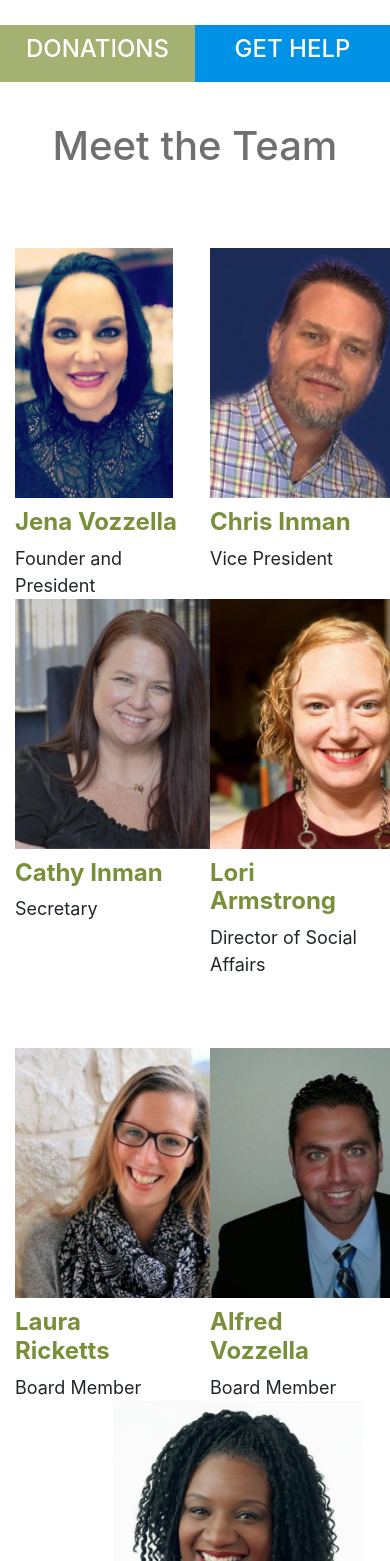
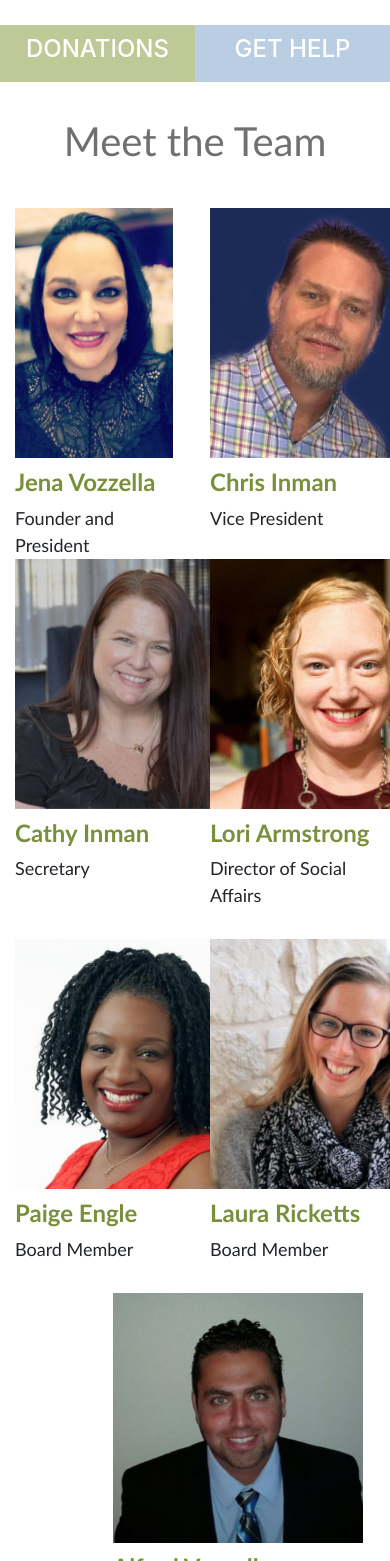
Before and after one commit to Chengalang/little-souls, a React (Create React App) app: page /about in a window 390 px wide. Shown: the part 87-1648 px from the top of the page. Built offline with nearby package versions, Linux system fonts and the light colour scheme.

Commit message:
mobile edits and restructure

```diff
--- a/src/components/Mobile/HeaderButtons.js
+++ b/src/components/Mobile/HeaderButtons.js
@@ -9,9 +9,9 @@ import './HeaderButtons.css';
 function HeaderButtons()
 {
     return (
-        <Container fluid>
+        <Container fluid className="mobile-buttons">
             <Row className="header-mobile-buttons hidden-lg">
-                <Col xs={6} style={{ backgroundColor: "#A4B173" }}>
+                <Col xs={6} style={{ backgroundColor: "#BFC997" }}>
                     <a
                         href="https://secure.egsnetwork.com/donate/1E1711C0C2AE41A"
                         target="_blank"
@@ -20,7 +20,7 @@ function HeaderButtons()
                         <h4>DONATIONS</h4>
                     </a>
                 </Col>
-                <Col xs={6} style={{ backgroundColor: "#0092E6" }}>
+                <Col xs={6} style={{ backgroundColor: "#B9CEE2" }}>
                     <a
                         href="https://docs.google.com/forms/d/e/1FAIpQLSf4Om_lJdWOFzVVLGQWPv6A14UfMt_WSKzF_rmZuYG8M0lhoA/viewform"
                         target="_blank"
--- a/src/pages/About/About.css
+++ b/src/pages/About/About.css
@@ -1,65 +1,86 @@
-.About {
-    display: flex;
-    justify-content: center;
+.about {
+    font-family: Calibri;
 }
 
-.About h1 {
+.about-banner {
     text-align: center;
+    padding: 15px;
+    margin: 20px 0;
     color: #707070;
-    padding: 40px 0 70px;
 }
-.About h4 {
+.about h4 {
     color: #7A8F3A;
     font-weight: bold;
 }
-.About span {
+.about span {
     font-size: 18px;
 }
-
-.About img {
+.about img {
     /*box-shadow: 0 10px 6px -6px #777;*/
     margin-bottom: 10px;
 }
 
 /* Team - first row */
-.About-team-one-main {
-    display: flex;
-    justify-content: center;
-}
-.About-team-one {
-    max-width: 1200px;
-    margin-bottom: 70px;
-    /*background-color: #C100EB;*/
-}
-.About-team-one .col-md {
-    width: 250px;
+.team-section-1 {
+    margin-bottom: 30px;
 }
 
 /* Team - second row */
-.About-team-two-main {
-    display: flex;
-    justify-content: center;
-}
-.About-team-two {
-    max-width: 1000px;
-    justify-content: center;
-    /*background-color: #4C0CF6;*/
-}
-.About-team-two .col-md {
-    width: 290px;
+.team-section-2 {
+    margin-bottom: 20px;
 }
 
 /* Statement */
-.About-statement {
+.about-message {
     height: 280px;
     margin: 70px 0 55px;
     align-items: center;
     justify-content: center;
     background-color: #FAF8F5;
 }
-.Statement-body {
-    width: 1111px;
-    text-align: center;
-    color: #7A8F3A;
-    font-size: 25px;
+
+@media (max-width: 575.98px) {
+    .team-row-1 .col-6 {
+
+    }
+    img#jenaV {
+        width: 0.5;
+        height: auto;
+    }
+    img#chrisI {
+        width: auto;
+        height: auto;
+    }
+    img#cathyI {
+        width: auto;
+        height: auto;
+    }
+    img#loriA {
+        width: auto;
+        height: auto;
+    }
+    img#paigeE {
+        width: auto;
+        height: auto;
+    }
+    img#lauraR {
+        width: auto;
+        height: auto;
+    }
+    img#alfredV {
+        width: auto;
+        height: auto;
+    }
 }
+
+@media (min-width: 992px) {
+    .team-row-2 {
+        padding-left: 25px
+    }
+}
+
+@media (max-width: 991.98px) {
+    .last-member {
+        padding-top: 30px;
+    }
+}
--- a/src/pages/About/About.js
+++ b/src/pages/About/About.js
@@ -17,70 +17,76 @@ import paigeEng from './Paige_Engle.png';
 function About()
 {
     return (
-        <div className="About">
+        <div className="about">
+
+            <section className="about-banner">
                 <Container fluid>
+                    <h1>Meet the Team</h1>
+                </Container>
+            </section>
 
-
-                <h1>Meet the Team</h1>
-
-                <Row>
-                    <Col md={12} className="About-team-one-main">
-                        <Row className="About-team-one">
-                            <Col md sm={6} xs={6}>
-                                <img src={jenaVoz} alt="Jena Vozzella" />
+            <section className="team-section-1">
+                <Container>
+                    <Row className="team-row-1">
+                        <Col xs={6} lg={3}>
+                            <img src={jenaVoz} id="jenaV" alt="Jena Vozzella" />
                             <h4>Jena Vozzella</h4>
                             <span>Founder and President</span>
                         </Col>
-                            <Col md sm={6} xs={6}>
-                                <img src={chrisInm} alt="Chris Inman" />
+                        <Col xs={6} lg={3}>
+                            <img src={chrisInm} id="chrisI" alt="Chris Inman" />
                             <h4>Chris Inman</h4>
                             <span>Vice President</span>
                         </Col>
-                            <Col md sm={6} xs={6}>
-                                <img src={cathyInm} alt="Cathy Inman" />
+                        <Col xs={6} lg={3}>
+                            <img src={cathyInm} id="cathyI" alt="Cathy Inman" />
                             <h4>Cathy Inman</h4>
                             <span>Secretary</span>
                         </Col>
-                            <Col md sm={6} xs={6}>
-                                <img src={loriArm} alt="Lori Armstrong" />
+                        <Col xs={6} lg={3}>
+                            <img src={loriArm} id="loriA" alt="Lori Armstrong" />
                             <h4>Lori Armstrong</h4>
                             <span>Director of Social Affairs</span>
                         </Col>
                     </Row>
+                </Container>
+            </section>
+
+            <section className="team-section-2">
+                <Container>
+                    <Row className="team-row-2">
+                        <Col xs={6} lg={4}>
+                            <img src={paigeEng} id="paigeE" alt="Paige Engle" />
+                            <h4>Paige Engle</h4>
+                            <span>Board Member</span>
                         </Col>
-                </Row>
-
-                <Row>
-                    <Col md={12} className="About-team-two-main">
-                        <Row className="About-team-two">
-                            <Col md sm={6} xs={6}>
-                                <img src={lauraRic} alt="Laura Ricketts" />
+                        <Col xs={6} lg={4}>
+                            <img src={lauraRic} id="lauraR" alt="Laura Ricketts" />
                             <h4>Laura Ricketts</h4>
                             <span>Board Member</span>
                         </Col>
-                            <Col md sm={6} xs={6}>
-                                <img src={alfredVoz} alt="Alfred Vozzella" />
+                        <Col
+                            xs={{ span: 6, offset: 3}}
+                            lg={{ span: 4, offset: 0 }}
+                            className="last-member"
+                        >
+                            <img src={alfredVoz} id="alfredV" alt="Alfred Vozzella" />
                             <h4>Alfred Vozzella</h4>
                             <span>Board Member</span>
                         </Col>
-                            <Col md sm={6} xs={6}>
-                                <img src={paigeEng} alt="Paige Engle" />
-                                <h4>Paige Engle</h4>
-                                <span>Board Member</span>
-                            </Col>
                     </Row>
-                    </Col>
+                </Container>
+            </section>
+
+            <section className="about-message">
+                <Container>
+                    <Row>
+                        <p>
+                            Lorem ipsum dolor sit amet, consectetur adipiscing elit. Cras vestibulum ac ipsum id viverra. Mauris tincidunt feugiat libero at porttitor. Aenean laoreet metus eget nisi elementum finibus. Nullam consectetur, mi commodo ornare maximus, nisl nisi fermentum urna, in pellentesque eros nulla ut dui. Maecenas ultrices posuere diam quis mattis. Duis vitae fermentum enim. Donec eleifend leo lectus, in porttitor ex laoreet vel. Pellentesque rhoncus ante a venenatis consectetur
+                        </p>
                     </Row>
-
-                <Row className="About-statement">
-                    <div className="Statement-body">
-                        <p>
-                            Every Family should have the right to bury their child and it should not cause Heartache - in the most difficult times to make those arrangements. We realize that very few families would find the same resources that were made available to us. We wanted to provide the same level of support for others and could only do so by creating the Little Souls at Rest Foundation.
-                        </p>
-                    </div>
-                </Row>
-
                 </Container>
+            </section>
         </div>
     );
 }
--- a/src/pages/Help/Help.css
+++ b/src/pages/Help/Help.css
@@ -1,28 +1,28 @@
-.Help {
-
-}
-
-.Help-main {
-    height: 800px;
+.help {
+    min-height: 700px;
     max-height: 1000px;
+    padding: 10px;
     display: flex;
     flex-direction: column;
     align-items: center;
     justify-content: center;
+    font-family: Calibri;
     background-image: url('./logo-transparent-tree.png');
     background-size: 1350px 1350px;
     background-position: bottom -320px center;
     background-repeat: no-repeat;
 }
 
-.Help-banner {
+.help-banner {
     max-height: 122px;
+    min-width: 340px;
     max-width: 985px;
     display: flex;
     justify-content: center;
     align-items: center;
+    text-align: center;
     padding: 35px 25px 35px 25px;
-    margin-bottom: 50px;
+    margin: 10px 10px 20px 10px;
     opacity: 0.7;
     border-style: solid;
     border-width: 5px;
@@ -30,32 +30,55 @@
     background-color: #FFFFFF;
 }
 
-.Help-steps {
+.help-steps {
     max-height: 500px;
-    max-width: 1420px;
+    min-width: 340px;
     padding: 25px 45px 25px 45px;
-    margin-bottom: 55px;
+    margin: 10px 10px 55px 10px;
+    opacity: 0.9;
     border-style: solid;
-    border-width: 3px;
+    border-width: 5px;
     border-color: #7B8F38;
     background-color: rgba(255, 255, 255, 0.5);
 }
-.Help-steps p {
+.help-steps p {
     font-size: 18px;
     padding-left: 30px;
     letter-spacing: 0.5px;
     line-height: 1.8;
 }
-.Help-steps h4 {
+.help-steps h4 {
     font-weight: bold;
     color: #7A8F3A;
 }
+.help-step-1 {
+    margin-bottom: 10px;
+}
 
-.Help-emergency {
-    height: 75px;
-    width: 790px;
+
+.help-emergency {
+    max-height: 75px;
+    max-width: 790px;
     padding-top: 5px;
     font-size: 20px;
     text-align: center;
     vertical-align: center;
 }
+
+@media (max-width: 443.98px) {
+    .help-banner h3 {
+        font-size: 20px;
+    }
+    .help-steps {
+        margin: 10px 10px;
+        padding: 10px ;
+    }
+}
+@media (max-width: 991.98px) {
+    .help-steps .col-12 {
+        text-align: center;
+    }
+    .help-steps p {
+        padding-left: 0;
+    }
+}
--- a/src/pages/Help/Help.js
+++ b/src/pages/Help/Help.js
@@ -1,19 +1,29 @@
 import React from 'react';
-import { Container, Row } from 'react-bootstrap';
+import { Container, Row, Col } from 'react-bootstrap';
 import './Help.css';
 
 function Help()
 {
     return (
-        <div className="Help">
-            <Container fluid>
+        <div className="help">
 
-                <Row className="Help-main">
-                    <div className="Help-banner">
+            <section className="help-banner">
+                <Container>
+                    <Row>
+                        <Col>
                             <h3><i>We are with you through the whole process</i></h3>
-                    </div>
-                    <div className="Help-steps">
+                        </Col>
+                    </Row>
+                </Container>
+            </section>
+
+            <section className="help-steps">
+                <Container>
+                    <Row className="help-step-1">
+                        <Col xs={12} lg={4}>
                             <h4>1. Please fill out the form</h4>
+                        </Col>
+                        <Col xs={12} lg={8}>
                             <p>
                                 Using your cell phone or computer click
                                 <a
@@ -25,18 +35,25 @@ function Help()
                                 <br />
                                 Please complete the form with as much detail as possible, so we can best deteremine how to assist you.
                             </p>
-                        <br />
+                        </Col>
+                    </Row>
+                    <Row className="help-step-2">
+                        <Col xs={12} lg={4}>
                             <h4>2. We will contact you</h4>
+                        </Col>
+                        <Col xs={12} lg={8}>
                             <p>
                                 Once a form has been submitted, a team member from Little Souls will contact you via phone to <br />
                                 discuss your next steps with you <br />
                             </p>
-                    </div>
-                    <div className="Help-emergency">
+                        </Col>
+                    </Row>
+                </Container>
+            </section>
+
+            <div className="help-emergency">
                 <span><strong>For immediate assistance, please call (321) 501 - 1369</strong></span>
             </div>
-                </Row>
-            </Container>
         </div>
     );
 }
--- a/src/pages/Home/Home.css
+++ b/src/pages/Home/Home.css
@@ -40,6 +40,14 @@ section {
     text-align: center;
     font-size: 30px;
     letter-spacing: 1px;
+}
+.main-introduction .btn-primary {
+    background-color: #6AA8FC;
+    border-color: #6AA8FC;
+}
+.main-introduction .btn-info {
+    background-color: #3787FF;
+    border-color: #3787FF;
 }
 
 /* Our Mission */
--- a/src/pages/Home/Home.js
+++ b/src/pages/Home/Home.js
@@ -16,9 +16,9 @@ function Home()
                                 We are here to provide <i>immediate</i> burial needs to mothers and families suffering a loss of a baby up to 20 weeks of pregnancy
                             </p>
                             <div className="home-intro-bts">
-                                <Button variant="info" href="/our-story">Our Story</Button>
+                                <Button variant="primary" href="/our-story">Our Story</Button>
                                 <Button
-                                    variant="primary"
+                                    variant="info"
                                     href="https://docs.google.com/forms/d/e/1FAIpQLSf4Om_lJdWOFzVVLGQWPv6A14UfMt_WSKzF_rmZuYG8M0lhoA/viewform"
                                     target="_blank"
                                     rel="noopener noreferrer"
--- a/src/pages/Services/Services.css
+++ b/src/pages/Services/Services.css
@@ -9,11 +9,13 @@
     align-items: center;
     justify-content: center;
     background-color: #F8F6F2;
+    text-align: center;
 }
 .services-banner-2 {
     min-height: 150px;
     max-height: 190px;
     padding: 20px;
+    text-align: center;
 }
 .services-banner-2 h3 {
     letter-spacing: 0.5px;
@@ -250,3 +252,14 @@
 
     }
 }
+@media (max-width: 400px) {
+    .services-banner {
+        min-height: 80px;
+        font-size: 18px;
+        padding-left: 5px;
+        padding-right: 5px;
+    }
+    .services-banner h1 {
+        font-size: 20px;
+    }
+}
```
Also changed, not shown: src/components/Footer/Footer.js (+10 -2 lines), 1 other file (tests, documents, lock files or other folders). Lines whose indentation alone changed are shown as unchanged.
